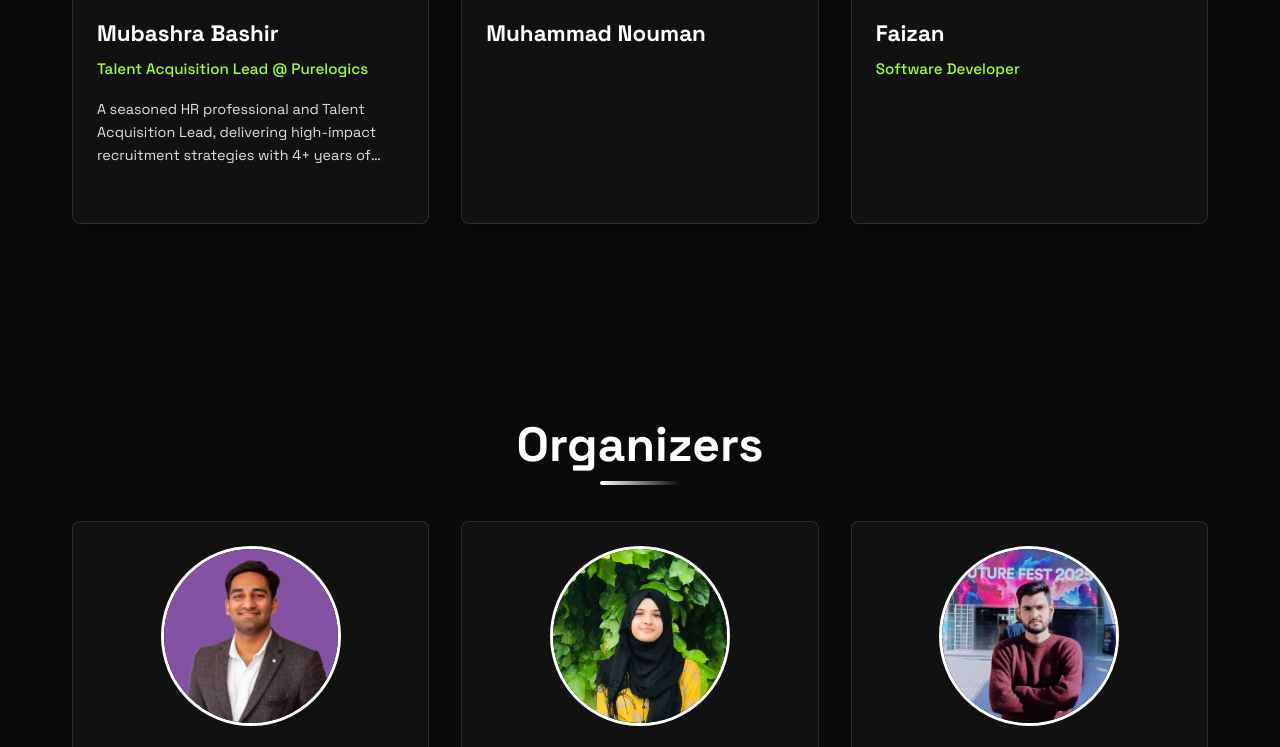
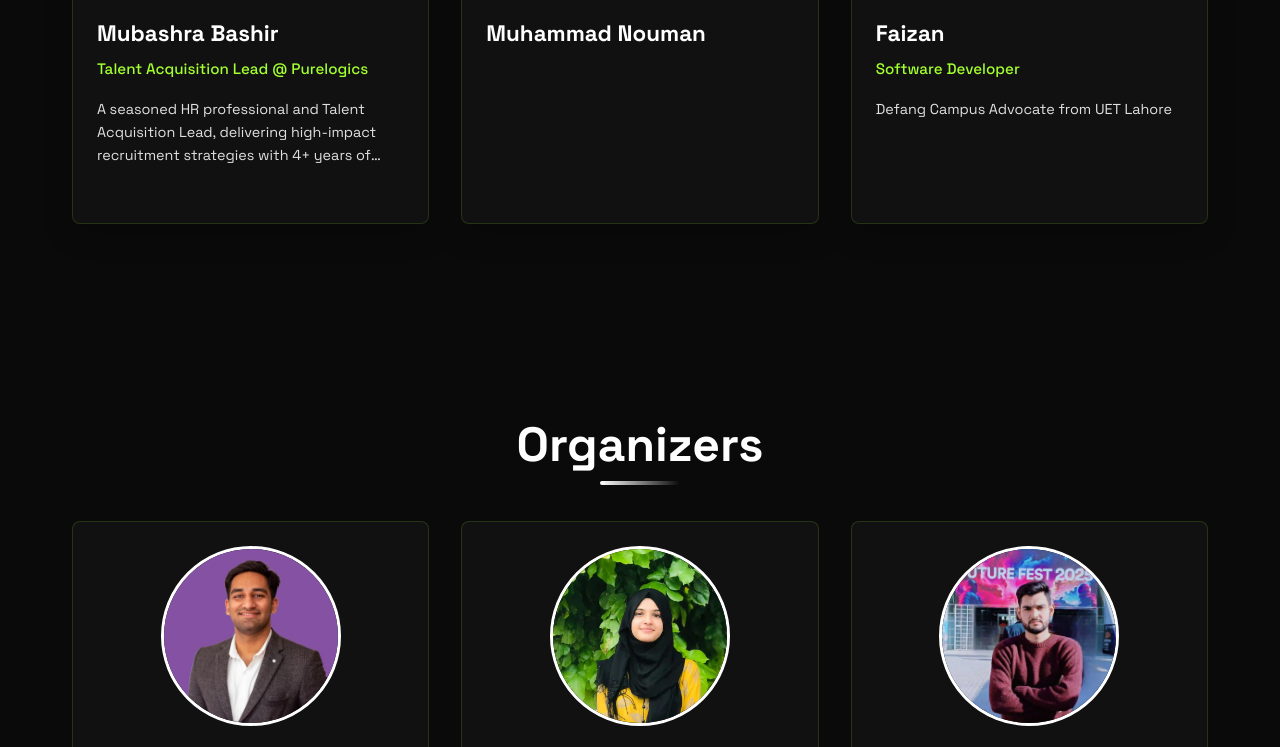
Before and after one commit to HassanFaisal2604/BYTE_CAMP, a plain HTML site: page index.html in a window 1280 px wide. Shown: the part 4894-5641 px from the top of the page. Drawn offline with nearby package versions, Linux system fonts and the light colour scheme; a script that the page names is missing.

Commit message:
made some changes

```diff
--- a/index.html
+++ b/index.html
@@ -468,7 +468,7 @@
                         <div class="speaker-info">
                             <h3>Faizan</h3>
                             <p class="speaker-role">Software Developer</p>
-                            <p class="speaker-bio"></p>
+                            <p class="speaker-bio"> Defang Campus Advocate from UET Lahore</p>
                             <button class="speaker-more-btn" aria-label="Learn more about Faizan">
                             </button>
                         </div>
```
